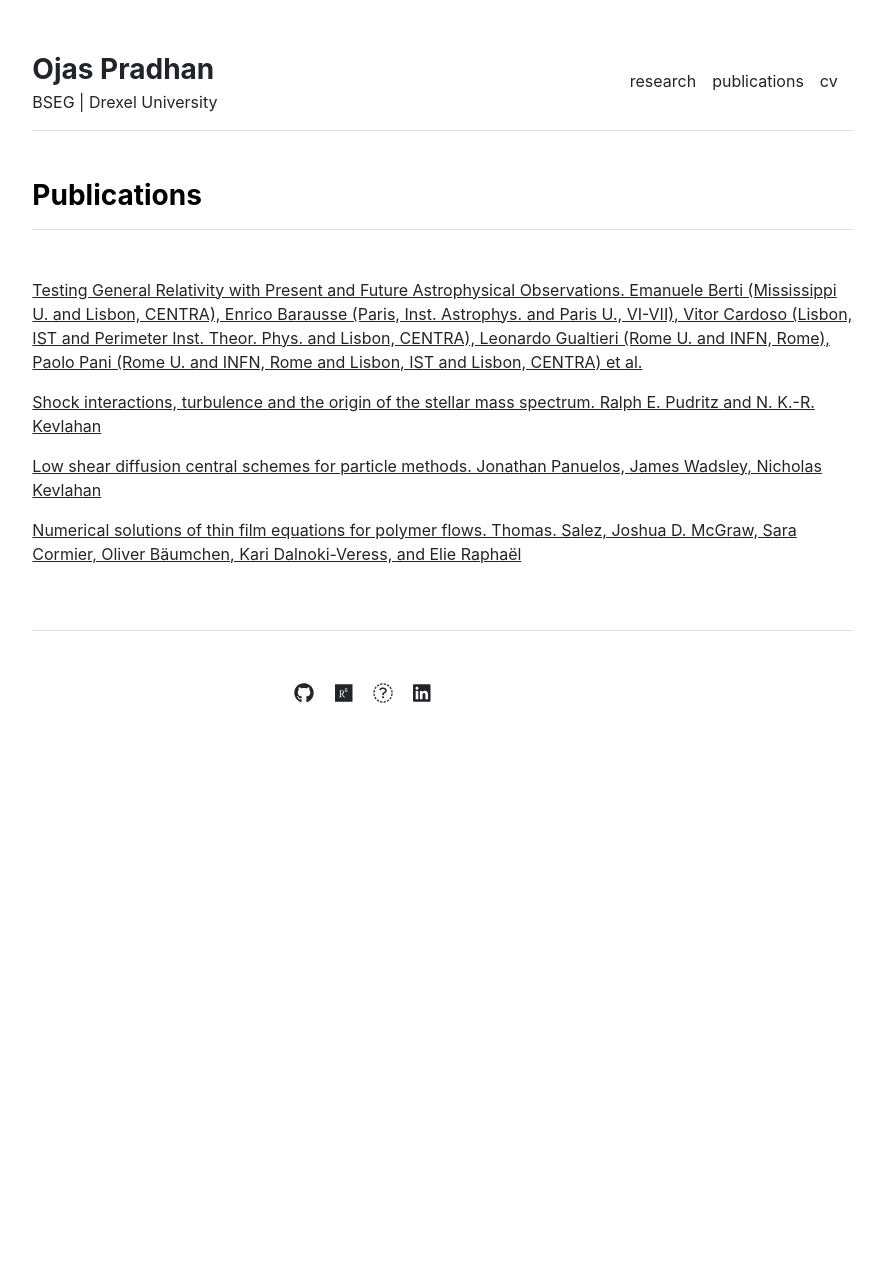
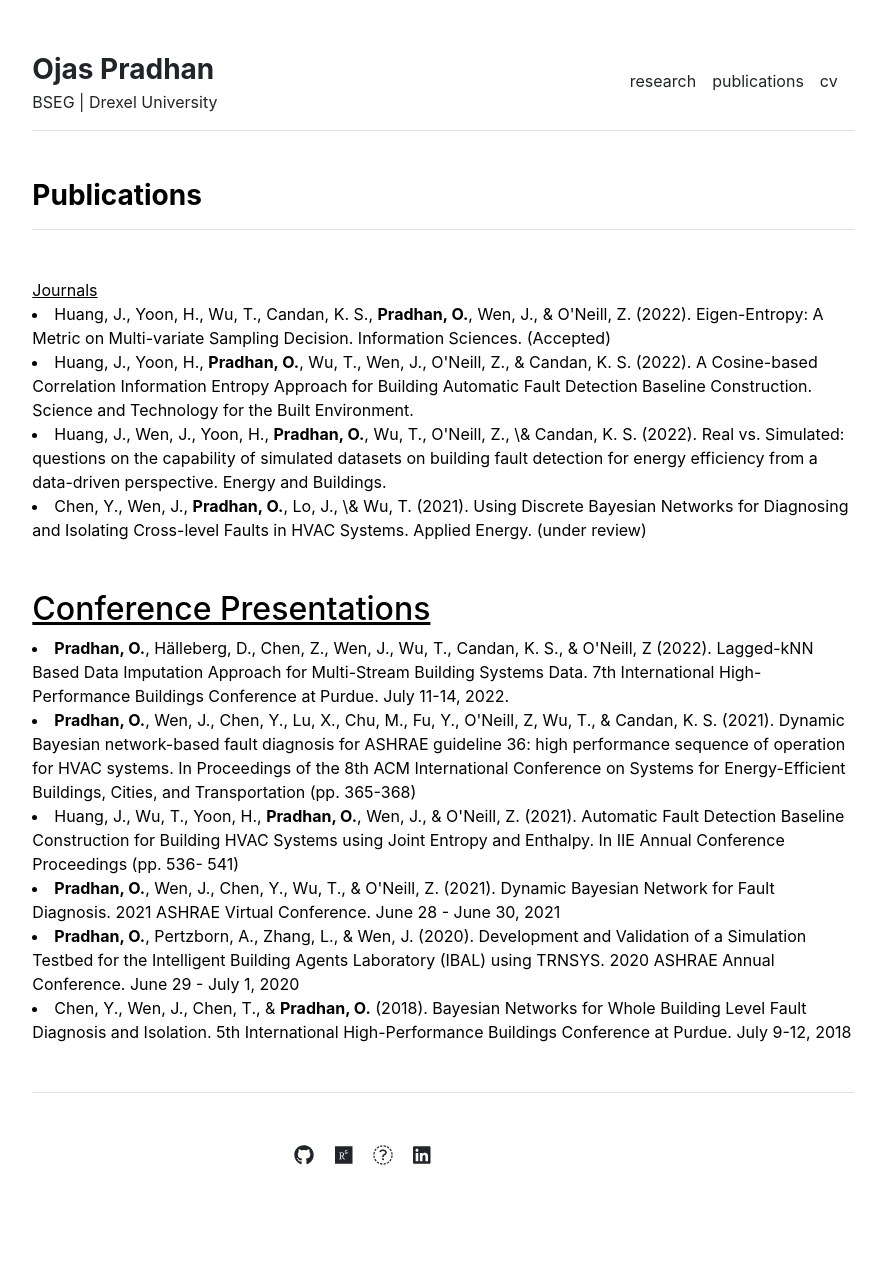
Before and after one commit to pradhanojas/pradhanojas.github.io, a Jekyll site: the page built from publications.md, in a window 1280 px wide. Shown: the whole page, without its empty margins (197-1082 px from the left). Built offline with Jekyll 4.4.1, drawn with Linux system fonts in a browser that asks for light colours; before the commit the page ends 900 px from its top, so only the background shows below that.

Commit message:
Update publications.html

```diff
--- a/_includes/publications.html
+++ b/_includes/publications.html
@@ -1,14 +1,39 @@
 <div class="row g-5 mb-5">
   <div>
     <h3 class="fw-bold border-bottom pb-3 mb-5">Publications</h3>
-    {% if page.title == "Home" %}
-      {% for item in site.data.publications.featured %}
-        <p><a href="{{ item.url }}">{{ item.name }}</a></p>
-      {% endfor %}
-    {% else %}
-      {% for item in site.data.publications.index %}
-        <p><a href="{{ item.url }}">{{ item.name }}</a></p>
-      {% endfor %}
-    {% endif %}
+    <h42> <u>Journals </u> </h2>
+    <li>
+      Huang, J., Yoon, H., Wu, T., Candan, K. S., <b>Pradhan, O.</b>, Wen, J., & O'Neill, Z. (2022). Eigen-Entropy: A Metric on Multi-variate Sampling Decision. Information Sciences. (Accepted)
+    </li>
+    <li>
+      Huang, J., Yoon, H., <b>Pradhan, O.</b>, Wu, T., Wen, J., O'Neill, Z., & Candan, K. S. (2022). A Cosine-based Correlation Information Entropy Approach for Building Automatic Fault Detection Baseline Construction. Science and Technology for the Built Environment.
+    </li>
+    <li>
+      Huang, J., Wen, J., Yoon, H., <b>Pradhan, O.</b>, Wu, T., O'Neill, Z., \& Candan, K. S. (2022). Real vs. Simulated: questions on the capability of simulated datasets on building fault detection for energy efficiency from a data-driven perspective. Energy and Buildings.
+    </li>
+    <li>
+      Chen, Y., Wen, J., <b>Pradhan, O.</b>, Lo, J., \& Wu, T. (2021). Using Discrete Bayesian Networks for Diagnosing and Isolating Cross-level Faults in HVAC Systems. Applied Energy. (under review)
+    </li>
+    <br> <br>
+
+    <h2> <u>Conference Presentations</u> </h2>
+    <li>
+      <b>Pradhan, O.</b>, Hälleberg, D., Chen, Z., Wen, J., Wu, T., Candan, K. S., & O'Neill, Z (2022). Lagged-kNN Based Data Imputation Approach for Multi-Stream Building Systems Data. 7th International High-Performance Buildings Conference at Purdue. July 11-14, 2022.
+    </li>
+    <li>
+      <b>Pradhan, O.</b>, Wen, J., Chen, Y., Lu, X., Chu, M., Fu, Y., O'Neill, Z, Wu, T., & Candan, K. S. (2021). Dynamic Bayesian network-based fault diagnosis for ASHRAE guideline 36: high performance sequence of operation for HVAC systems. In Proceedings of the 8th ACM International Conference on Systems for Energy-Efficient Buildings, Cities, and Transportation (pp. 365-368)
+    </li>
+    <li>
+      Huang, J., Wu, T., Yoon, H., <b>Pradhan, O.</b>, Wen, J., & O'Neill, Z. (2021). Automatic Fault Detection Baseline Construction for Building HVAC Systems using Joint Entropy and Enthalpy. In IIE Annual Conference Proceedings (pp. 536- 541)
+    </li>
+    <li>
+      <b>Pradhan, O.</b>, Wen, J., Chen, Y., Wu, T., & O'Neill, Z. (2021). Dynamic Bayesian Network for Fault Diagnosis. 2021 ASHRAE Virtual Conference. June 28 - June 30, 2021
+    </li>
+    <li>
+      <b>Pradhan, O.</b>, Pertzborn, A., Zhang, L., & Wen, J. (2020). Development and Validation of a Simulation Testbed for the Intelligent Building Agents Laboratory (IBAL) using TRNSYS. 2020 ASHRAE Annual Conference. June 29 - July 1, 2020
+    </li>
+    <li>
+      Chen, Y., Wen, J., Chen, T., & <b>Pradhan, O.</b> (2018). Bayesian Networks for Whole Building Level Fault Diagnosis and Isolation. 5th International High-Performance Buildings Conference at Purdue. July 9-12, 2018
+    </li>
   </div>
 </div>
```
